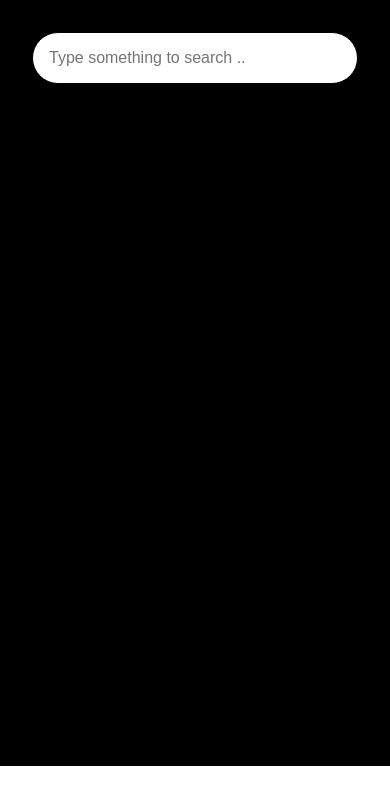
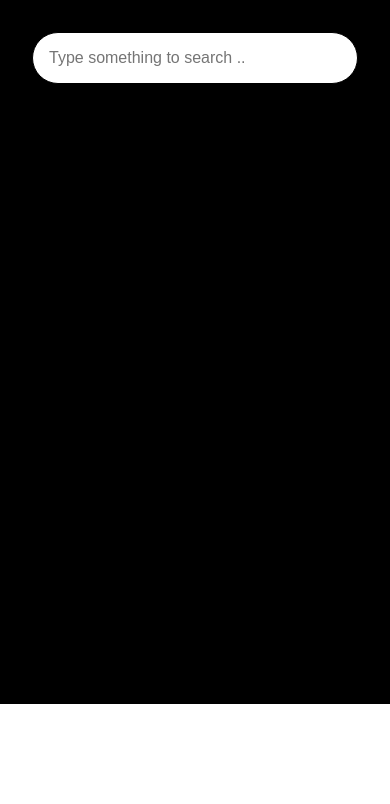
Before and after one commit to pallavipathak1603/news-search-widget, a React (Create React App) app: page / in a window 390 px wide. Shown: the top 804 px of the page. Built offline with nearby package versions, Linux system fonts and the light colour scheme.

Commit message:
Style changes

```diff
--- a/src/App.css
+++ b/src/App.css
@@ -1,7 +1,7 @@
 .searchbar {
-  width: 100%;
+  position: fixed;
+  width: 82%;
   margin-bottom: 10px;
-
 }
 
 .App{
@@ -9,13 +9,6 @@
   background-color: black;
 }
 
-.searchbar #search-icon {
-  position: relative;
-    float: right;
-    top: -33px;
-    color: black;
-    z-index: 100;
-}
 
 #search-page {
   width: 100%;
@@ -54,12 +47,15 @@ input:focus {
 }
 
 #articles{
-  height: 40rem;
-  overflow: auto;
+  position: relative;
+    top: 7rem;
+    height: 40rem;
+    overflow: auto;
+    width: 102%;
 }
 
 #timer{
-  font-size: 2rem;
+  font-size: 1rem;
   color: white;
   float: right;
   margin: 1rem;
@@ -99,10 +95,21 @@ input:focus {
     padding: 2rem 2rem 2rem 2rem;
   }
 
+  #articles{
+    top: 7rem;
+    width: 94%;
+  }
+  .search-input{
+    width: 102%;
+  }
   #search-page {
-    width: 100%;
+    width: 108%;
     margin: none;
     padding: 0rem;
+  }
+
+  #timer {
+    margin-right:4rem;
   }
 
   .image {
@@ -127,3 +134,18 @@ input:focus {
     overflow: inherit;
 }
 }
+
+@media screen and (min-width: 800px) and (max-width: 800px) {
+  .search-input{
+    width: 73%;
+  }
+  .App {
+    padding: 2rem 10rem 2rem 8rem;
+  }
+  #timer{
+    margin-right:20rem;
+  }
+  #articles{
+    width:96%;
+  }
+}
```
